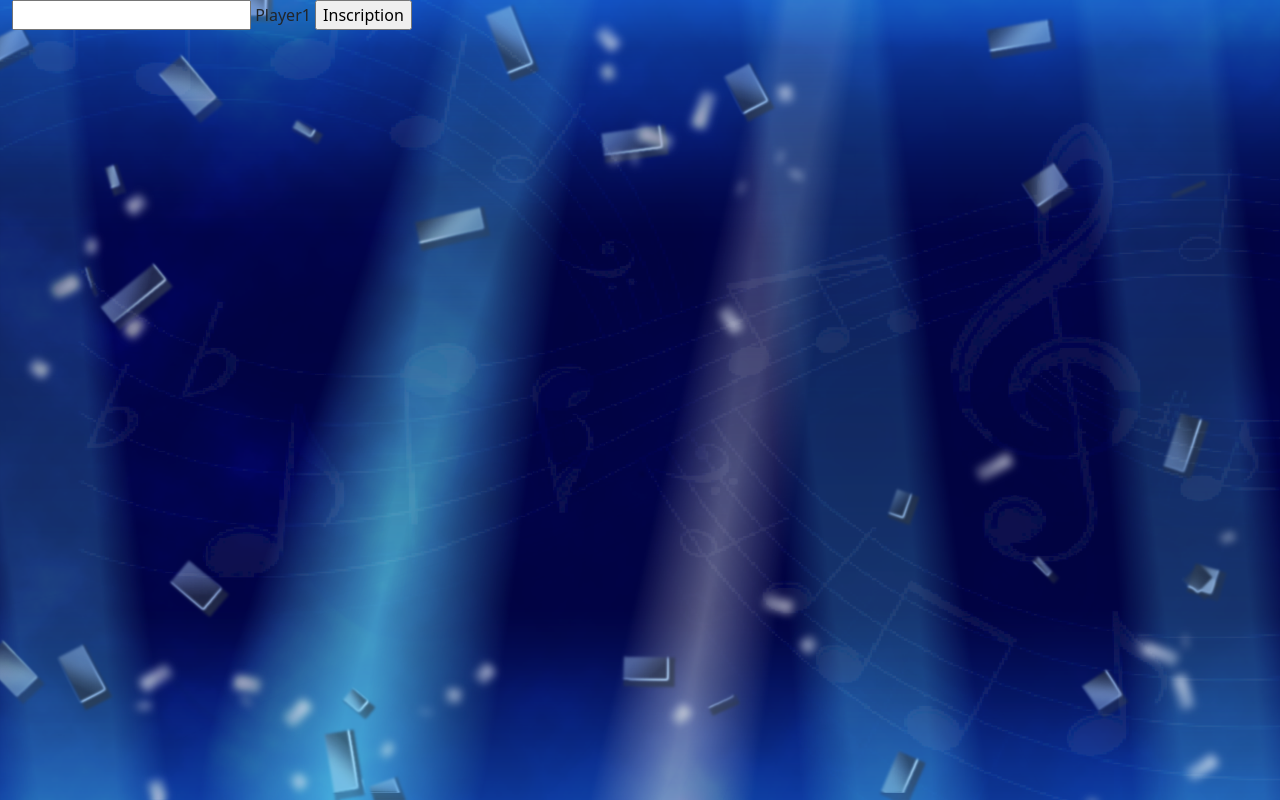
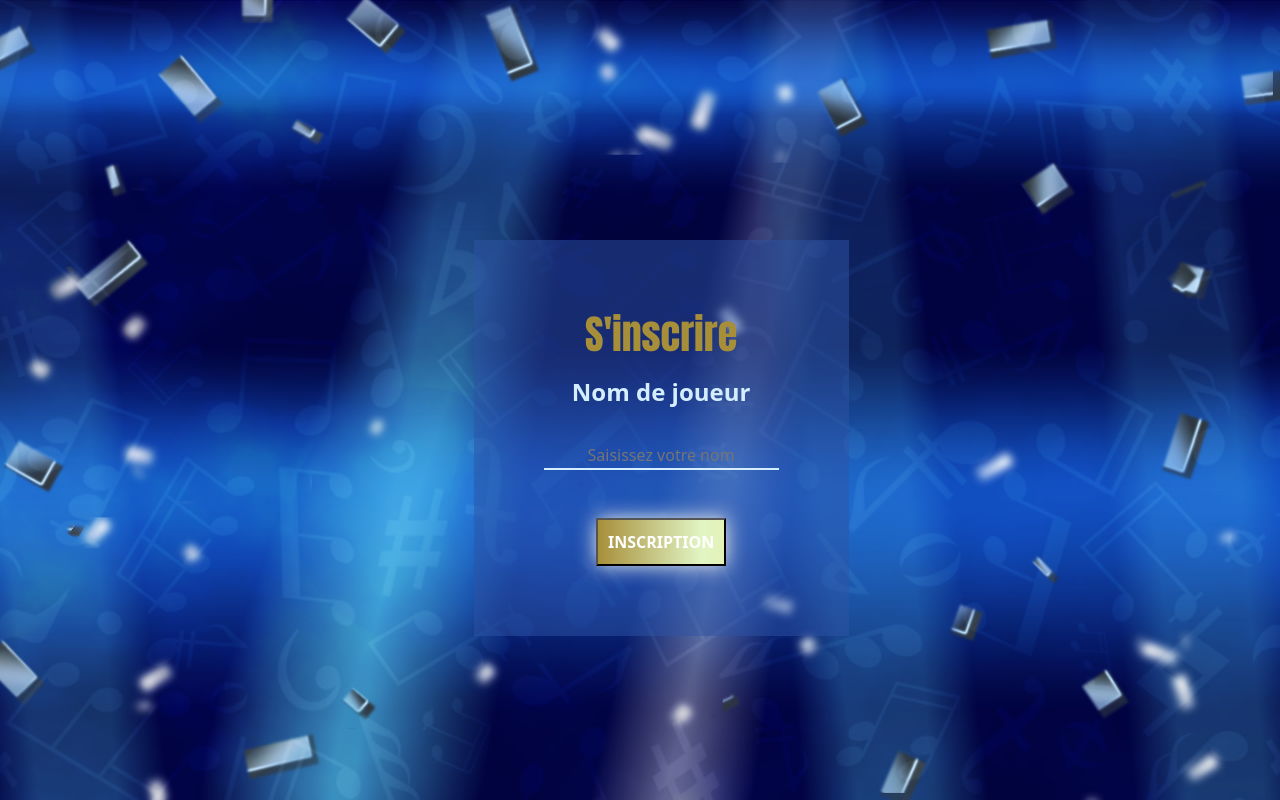
Before and after one commit to fatimaKiki/hackathon-quizz-musical, a PHP site: template views/page/formulaire_inscription.php in a window 1280 px wide. Run offline with PHP 8.4, Linux system fonts and the light colour scheme; the template is opened without the code that fills it, so the values that code supplies are empty; some web fonts are replaced.

Commit message:
Form inscription et connexion dev

```diff
--- a/public/css/style.css
+++ b/public/css/style.css
@@ -1,3 +1,4 @@
+@import url(https://fr.allfont.net/allfont.css?fonts=impact);
 .bg{
     background-image: url(../images/bg.png);
     position: absolute;
@@ -41,9 +42,13 @@ a>img.logoImg {
 
 }
 
+.btnInscription{
+    background-image: linear-gradient(to right, #a78f3a 0%, #E1F5C4  41%, #EDE574  100%);
+    padding: 10px;
 
+}
 
-.button1,.button2 {
+.button1,.button2,.btnInscription{
    text-align: center;
    text-transform: uppercase;
    transition: 0.5s;
@@ -54,13 +59,18 @@ a>img.logoImg {
    font-weight: bold;
  }
 
- .button1:hover,.button2:hover {
+ .button1:hover,.button2:hover{
    background-position: right center; /* change the direction of the change here */
-   color: #a78f3a;
+   color: #212347;
    text-decoration: none;
    font-weight: bold;
  }
-
+.btnInscription:hover {
+    background-position: right center; /* change the direction of the change here */
+    color: #212347;
+    text-decoration: none;
+    font-weight: bold;
+  }
 
 
 
@@ -92,3 +102,31 @@ a.connexion:hover{
     color:#a78f3a;
     font-weight: bold;
 }
+.form_inscription{
+    position: absolute;
+    /* border-color: 2px solid #E1F5C4; */
+    /* border:2px solid #81adf0; */
+    top:30%;
+    left: 37%;
+    background-color:rgba(47, 85, 166, 0.5);
+    min-width: 25%;
+    padding: 70px;
+
+}
+.form_inscription input {
+    border:none;
+    border-bottom:2px solid #d4edff;
+    background-color:transparent;
+    color: white;
+    text-align: center;
+}
+
+h1{
+    font-family: Impact;
+    color:#a78f3a;
+}
+.labelName{
+    font-size: 1.5rem;
+    font-weight: bold;
+    color: #d4edff;
+}
--- a/views/html/footer.php
+++ b/views/html/footer.php
@@ -2,15 +2,7 @@
 
 </footer>
 
-
-<script>
-    var load = document.getElementById("loading");
-    function loadfun(){
-        load.style.display = 'none';
-    }
-</script>
 <script src="public/js/bootstrap.js"></script>
-<script src="public/js/fadeTitle.js"></script>
 </body>
 
 </html>
--- a/views/menu/menu-co.php
+++ b/views/menu/menu-co.php
@@ -3,7 +3,7 @@
 
 <nav class="navbar navbar-expand-lg  sticky-top">
     <div class="container-fluid">
-        <a class="navbar-brand" href="?section=accueil">LOGO<img class="logoImg" src="public/images/interface3.png" alt=""></a>
+        <a class="navbar-brand" href="?section=accueil"><img class="logoImg" src="public/images/interface3.png" alt=""></a>
         <button class="navbar-toggler" type="button" data-bs-toggle="collapse" data-bs-target="#navbarTogglerDemo02" aria-controls="navbarTogglerDemo02" aria-expanded="false" aria-label="Toggle navigation">
             <span class="navbar-toggler-icon"></span>
         </button>
--- a/views/page/accueil.php
+++ b/views/page/accueil.php
@@ -2,7 +2,7 @@
     <div class="row">
         <div class="col ">
             <div id="divTitle">
-                <img class="titleHomePage" src="public/images/title.png" alt="">
+                <img class="titleHomePage" src="public/images/title2.png" alt="">
             </div>
         </div>
     </div>
--- a/views/page/formulaire_inscription.php
+++ b/views/page/formulaire_inscription.php
@@ -1,14 +1,12 @@
 <div class="container-fluid bg">
-    <div class="row">
-        <div class="col ">
-        <form action="#" method="post">
-<input type="text" name="nom">
-<label for="nom">Player1</label>
-
-<input type="submit" value="Inscription">
-</form>
-    </div>
+    <div class="row bgBlue">
+        <div class="col">
+            <form action="#" method="post" class=" form_inscription text-center">
+                <h1 class="text-center pb-2">S'inscrire</h1>
+            <label class="d-block labelName pb-3" for="nom">Nom de joueur</label>
+            <input type="text" name="nom" class="mt-3" placeholder="Saisissez votre nom">
+                <button class="d-block m-auto mt-5 btnInscription" type="submit" >Inscription</button>
+            </form>
+        </div>
     </div>
 </div>
-
-<h2>Formulaire d'inscription</h2>
```
Also changed, not shown: views/page/connexion.php (+14 -3 lines), public/images/bg.png, public/images/title2.png (added).
